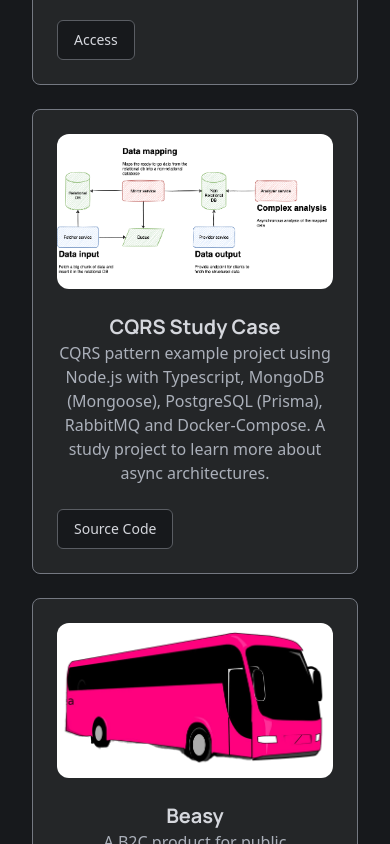
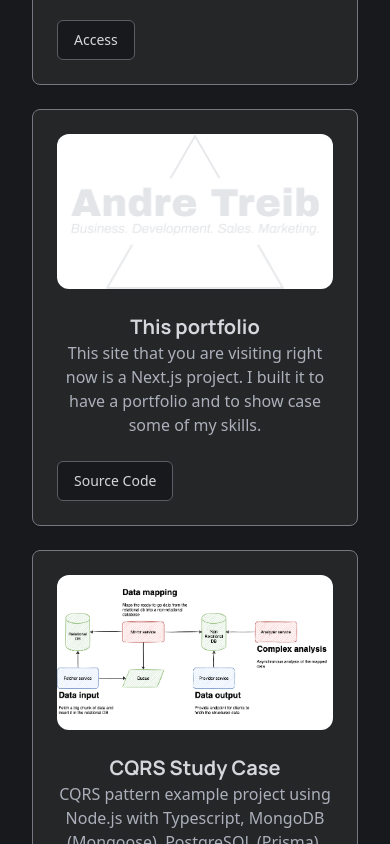
Before and after one commit to atreib/portfolio, a Next.js app: page / in a window 390 px wide. Shown: the part 2800-3644 px from the top of the page. Built offline with nearby package versions, Linux system fonts and the light colour scheme.

Commit message:
feat: add portfolio and personal notes to portfolio

```diff
--- a/src/app/page.tsx
+++ b/src/app/page.tsx
@@ -29,8 +29,8 @@
           <Image
             className="h-12 w-12 object-contain object-center"
             src="/icons/andre-treib-icon.png"
-            width={30}
-            height={30}
+            width={100}
+            height={100}
             alt="Andre Treib"
           />
           <span className="sr-only">Andre Treib</span>
@@ -231,6 +231,36 @@
                 <Card className="flex flex-col h-full">
                   <CardHeader>
                     <Image
+                      src="/icons/andre-treib-high-res-logo-transparent.png"
+                      width="550"
+                      height="310"
+                      alt="Andre Treib logo"
+                      className="mx-auto aspect-video overflow-hidden rounded-xl object-contain object-center sm:w-full bg-white"
+                    />
+                  </CardHeader>
+                  <CardContent className="flex-1">
+                    <h3 className="text-xl font-bold">This portfolio</h3>
+                    <p className="text-muted-foreground">
+                      This site that you are visiting right now is a Next.js
+                      project. I built it to have a portfolio and to show case
+                      some of my skills.
+                    </p>
+                  </CardContent>
+                  <CardFooter className="space-x-2">
+                    <Button variant="outline" asChild>
+                      <Link
+                        href="https://github.com/atreib/portfolio"
+                        prefetch={false}
+                        target="_blank"
+                      >
+                        Source Code
+                      </Link>
+                    </Button>
+                  </CardFooter>
+                </Card>
+                <Card className="flex flex-col h-full">
+                  <CardHeader>
+                    <Image
                       src="/assets/cqrs-diagram.png"
                       width="550"
                       height="310"
@@ -296,7 +326,7 @@
                       src="/assets/screenshot-of-andre-treib-articles.png"
                       width="550"
                       height="310"
-                      alt="Beasy"
+                      alt="Personal articles screenshot"
                       className="mx-auto aspect-video overflow-hidden rounded-xl object-contain object-center sm:w-full bg-white"
                     />
                   </CardHeader>
```
